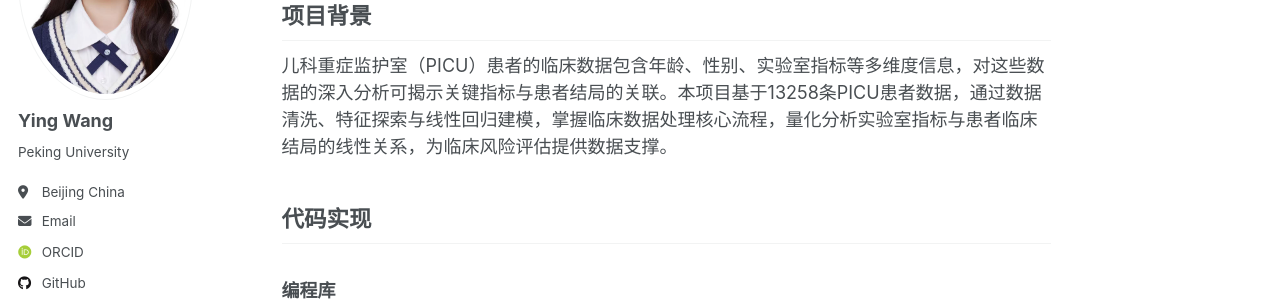
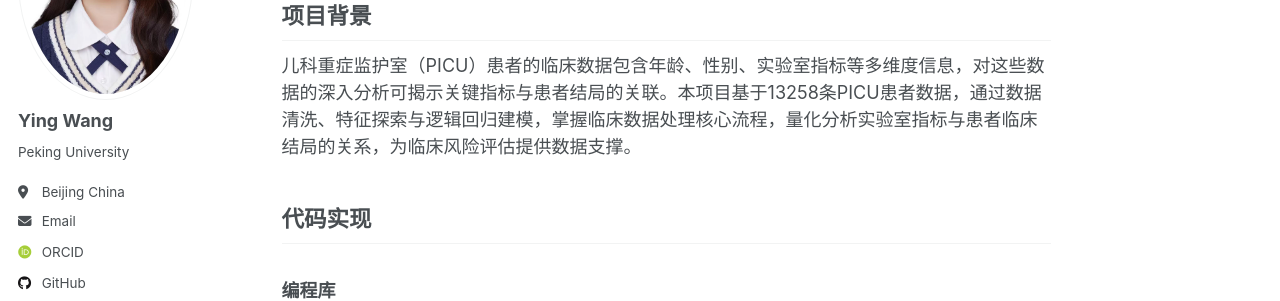
Before and after one commit to wangying1278/wangying1278.github.io, a Jekyll site: the page built from _portfolio/portfolio3.md, in a window 1280 px wide and 900 px high. Shown: the part 239-540 px from the top of the window. Built offline with Jekyll 4.4.1, drawn with Linux system fonts in a browser that asks for light colours; some web fonts are replaced; a script that is not in the unit is left out.

Commit message:
Change linear regression to logistic regression in portfolio

```diff
--- a/_portfolio/portfolio3.md
+++ b/_portfolio/portfolio3.md
@@ -4,7 +4,7 @@ collection: portfolio
 type: "Data Analysis"
 permalink: /portfolio/picu-linear-regression
 date: 2026-01-11
-excerpt: "基于PICU患者临床数据，完成数据清洗、特征可视化与线性回归建模，探索患者关键指标与临床结局的量化关系"
+excerpt: "基于PICU患者临床数据，完成数据清洗、特征可视化与逻辑回归建模，探索患者关键指标与临床结局的量化关系"
 tags:
 - 临床数据分析
 - 线性回归
@@ -19,7 +19,7 @@ tech_stack:
 ---
 
 ## 项目背景
-儿科重症监护室（PICU）患者的临床数据包含年龄、性别、实验室指标等多维度信息，对这些数据的深入分析可揭示关键指标与患者结局的关联。本项目基于13258条PICU患者数据，通过数据清洗、特征探索与线性回归建模，掌握临床数据处理核心流程，量化分析实验室指标与患者临床结局的线性关系，为临床风险评估提供数据支撑。
+儿科重症监护室（PICU）患者的临床数据包含年龄、性别、实验室指标等多维度信息，对这些数据的深入分析可揭示关键指标与患者结局的关联。本项目基于13258条PICU患者数据，通过数据清洗、特征探索与逻辑回归建模，掌握临床数据处理核心流程，量化分析实验室指标与患者临床结局的关系，为临床风险评估提供数据支撑。
 
 ## 代码实现
 ### 编程库
```
